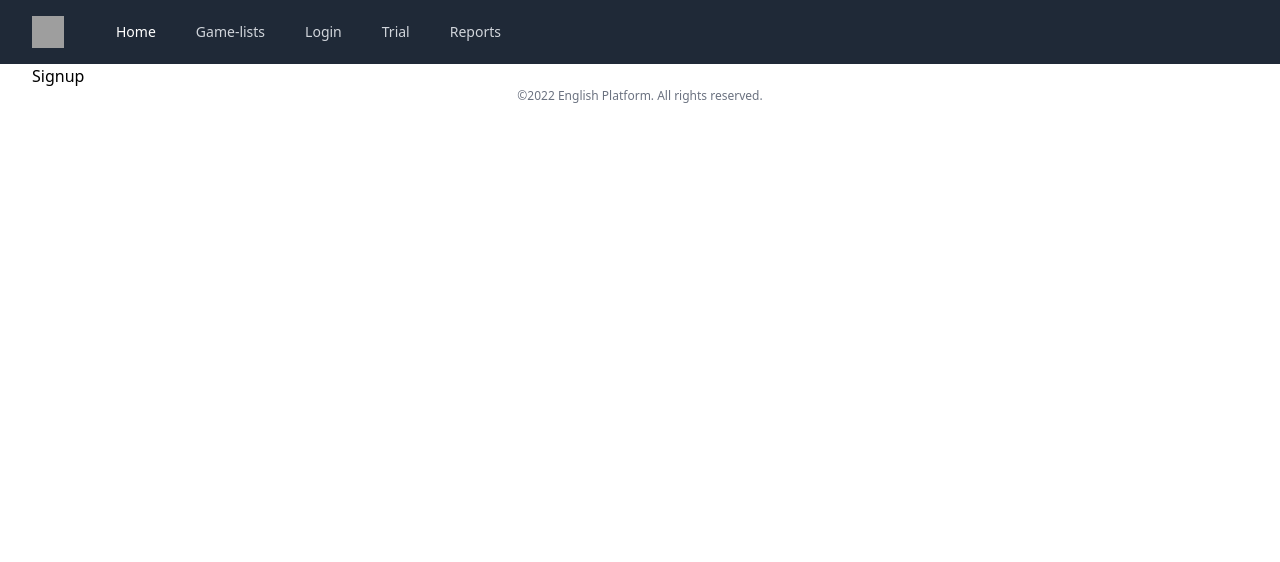
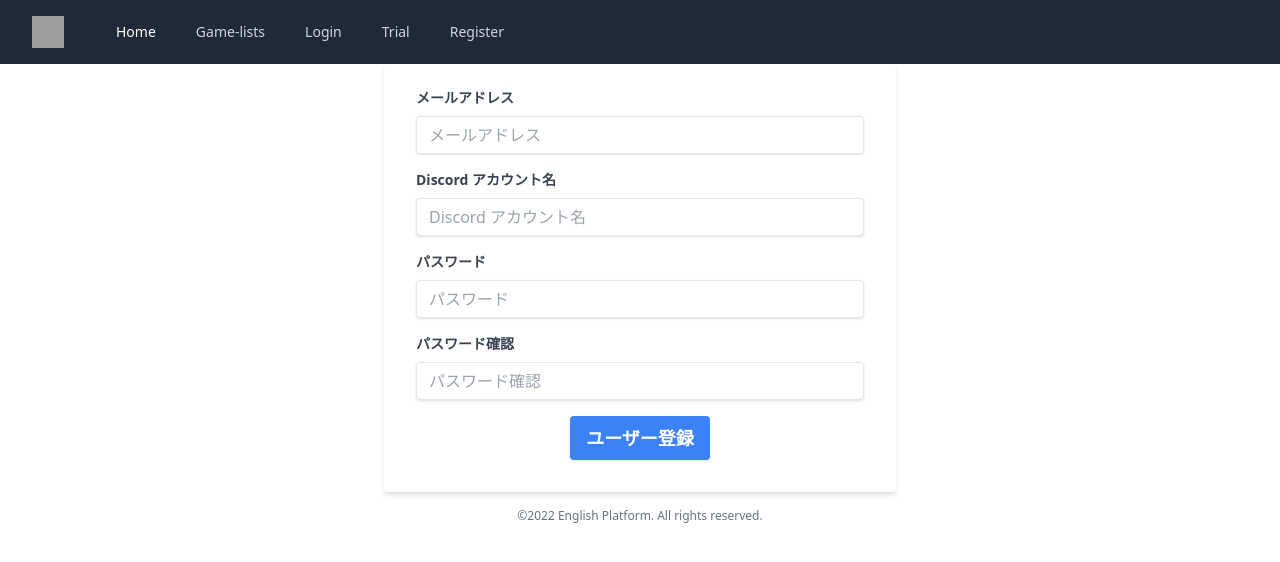
Before and after one commit to agub/english, a React (Create React App) app in the folder frontend/: page /register in a window 1280 px wide. Shown: the top 562 px of the page. Built offline with nearby package versions, Linux system fonts and the light colour scheme; grey boxes are pictures that could not be loaded.

Commit message:
TrialRegister and Register page

```diff
--- a/frontend/src/App.js
+++ b/frontend/src/App.js
@@ -7,7 +7,7 @@ import HomeScreen from './screens/HomeScreen'
 import LoginScreen from './screens/LoginScreen'
 import PostScreen from './screens/PostScreen'
 import RegisterScreen from './screens/RegisterScreen'
-import TrialScreen from './screens/TrialScreen'
+import TrialRegisterScreen from './screens/TrialRegisterScreen'
 
 function App() {
 	return (
@@ -20,7 +20,7 @@ function App() {
 				<Route path='/game' element={<GameScreen />} />
 				<Route path='/register' element={<RegisterScreen />} />
 				<Route path='/login' element={<LoginScreen />} />
-				<Route path='/trial' element={<TrialScreen />} />
+				<Route path='/trial' element={<TrialRegisterScreen />} />
 			</Routes>
 			<Footer />
 		</>
--- a/frontend/src/components/Nav.js
+++ b/frontend/src/components/Nav.js
@@ -49,10 +49,10 @@ function Nav() {
 									</Link>
 
 									<Link
-										to='/'
+										to='/register'
 										className='text-gray-300 hover:bg-gray-700 hover:text-white px-3 py-2 rounded-md text-sm font-medium'
 									>
-										Reports
+										Register
 									</Link>
 								</div>
 							</div>
--- a/frontend/src/components/common/InputField.js
+++ b/frontend/src/components/common/InputField.js
@@ -1,6 +1,14 @@
 import React from 'react'
 
-const InputField = ({ value, label, name, placeholder, type, onChange }) => (
+const InputField = ({
+	value,
+	label,
+	name,
+	placeholder,
+	type,
+	onChange,
+	max,
+}) => (
 	<>
 		{label && (
 			<label className='block text-gray-700 text-sm font-bold mb-2'>
@@ -8,6 +16,7 @@ const InputField = ({ value, label, name, placeholder, type, onChange }) => (
 			</label>
 		)}
 		<input
+			max={max}
 			required
 			type={type}
 			value={value}
--- a/frontend/src/data/games.js
+++ b/frontend/src/data/games.js
@@ -2,12 +2,18 @@ const games = [
 	{
 		_id: '1',
 		title: 'Minecraft (マインクラフト)',
-		numTeachers: 10,
 	},
 	{
 		_id: '2',
-		title: 'Apex Legends (エーペックスレジェンズ)',
-		numTeachers: 4,
+		title: 'あつまれ どうぶつの森',
+	},
+	{
+		_id: '3',
+		title: 'Among Us (アモングアス)',
+	},
+	{
+		_id: '4',
+		title: 'Fortnite (フォートナイト)',
 	},
 ]
 
--- a/frontend/src/screens/RegisterScreen.js
+++ b/frontend/src/screens/RegisterScreen.js
@@ -1,10 +1,110 @@
-import React from 'react'
+import React, { useState } from 'react'
+import Button from '../components/common/Button'
 import Container from '../components/common/Container'
+import FormContainer from '../components/common/FormContainer'
+import InputField from '../components/common/InputField'
 
 const RegisterScreen = () => {
+	const [inputValue, setInputValue] = useState({
+		email: '',
+		// ________________
+		fullName: '',
+		phoneNumber: '',
+		age: '',
+		consoleType: '',
+		gameTitle: '',
+		contactBy: '',
+		experience: '',
+		preferWeek: '',
+		preferTime: '',
+		rentMixer: '',
+		// ________________
+		password: '',
+		confirmPassword: '',
+		discordName: '',
+	})
+	const {
+		email,
+		fullName,
+		phoneNumber,
+		age,
+		consoleType,
+		gameTitle,
+		preferTime,
+		password,
+		confirmPassword,
+		discordName,
+	} = inputValue
+
+	console.log(inputValue)
+
+	const handleChange = (e) => {
+		const { name, value } = e.target
+		setInputValue((prev) => ({
+			...prev,
+			[name]: value,
+		}))
+	}
+
+	const submitHandler = () => {
+		console.log('submit')
+	}
+
 	return (
 		<Container>
-			<div>Signup</div>
+			<FormContainer onSubmit={submitHandler}>
+				<div className='mb-4'>
+					<InputField
+						type='email'
+						value={email}
+						name='email'
+						placeholder='メールアドレス'
+						label='メールアドレス'
+						onChange={handleChange}
+					/>
+				</div>
+				<div className='mb-4'>
+					<InputField
+						type='text'
+						value={discordName}
+						name='discordName'
+						placeholder='Discord アカウント名'
+						label='Discord アカウント名'
+						onChange={handleChange}
+					/>
+				</div>
+				<div className='mb-4'>
+					<InputField
+						type='password'
+						value={password}
+						name='password'
+						placeholder='パスワード'
+						label='パスワード'
+						onChange={handleChange}
+					/>
+				</div>
+				<div className='mb-4'>
+					<InputField
+						type='password'
+						value={confirmPassword}
+						name='confirmPassword'
+						placeholder='パスワード確認'
+						label='パスワード確認'
+						onChange={handleChange}
+					/>
+				</div>
+				<div className='flex items-center justify-center'>
+					<Button
+						type='submit'
+						bgColor='bg-blue-500'
+						textColor='text-white'
+						hoverColor='bg-blue-700'
+						size='sm'
+					>
+						ユーザー登録
+					</Button>
+				</div>
+			</FormContainer>
 		</Container>
 	)
 }
--- a/frontend/src/screens/TrialScreen.js
+++ b/frontend/src/screens/TrialRegisterScreen.js
@@ -1,18 +1,19 @@
 import React, { useState } from 'react'
 import { Link } from 'react-router-dom'
+import games from '../data/games'
 import Button from '../components/common/Button'
 import Container from '../components/common/Container'
 import FormContainer from '../components/common/FormContainer'
 import InputField from '../components/common/InputField'
 
-const data = [
-	{ title: 'Apex' },
-	{ title: 'あつ森' },
-	{ title: 'Minecraft (マインクラフト）' },
-	{ title: 'Call of duty (コールオブデゥーティー)' },
-	{ title: 'Monster Hunter (モンスターハンター)' },
-	{ title: 'Fortnite (フォートナイト)' },
-]
+// const data = [
+// 	{ title: 'Apex' },
+// 	{ title: 'あつ森' },
+// 	{ title: 'Minecraft (マインクラフト）' },
+// 	{ title: 'Call of duty (コールオブデゥーティー)' },
+// 	{ title: 'Monster Hunter (モンスターハンター)' },
+// 	{ title: 'Fortnite (フォートナイト)' },
+// ]
 const weeks = [
 	{ title: '月曜日', data: 'monday' },
 	{ title: '火曜日', data: 'tuesday' },
@@ -37,7 +38,7 @@ const experienceData = [
 	{ value: 4, title: 'それ以上' },
 ]
 
-const TrialScreen = () => {
+const TrialRegisterScreen = () => {
 	const [inputValue, setInputValue] = useState({
 		email: '',
 		fullName: '',
@@ -49,9 +50,17 @@ const TrialScreen = () => {
 		experience: '',
 		preferWeek: '',
 		preferTime: '',
+		rentMixer: '',
 	})
-	const { email, fullName, phoneNumber, age, gameTitle, preferTime } =
-		inputValue
+	const {
+		email,
+		fullName,
+		phoneNumber,
+		age,
+		consoleType,
+		gameTitle,
+		preferTime,
+	} = inputValue
 
 	console.log(inputValue)
 	const handleChange = (e) => {
@@ -105,6 +114,7 @@ const TrialScreen = () => {
 						type='number'
 						placeholder='参加する方のご年齢'
 						label='参加する方のご年齢'
+						max='99'
 						onChange={handleChange}
 					/>
 				</div>
@@ -113,20 +123,28 @@ const TrialScreen = () => {
 					<label className='block text-gray-700 text-sm font-bold mb-2'>
 						使用ゲーム
 					</label>
-					<input
+					{/* <input
 						required
-						className='shadow appearance-none border rounded w-full py-2 px-3 text-gray-700 leading-tight focus:outline-none focus:shadow-outline'
+						className='shadow border rounded py-2 px-3 text-gray-700 leading-tight focus:outline-none focus:shadow-outline'
 						type='text'
 						list='data'
 						name='gameTitle'
 						value={gameTitle}
 						onChange={handleChange}
-					/>
-					<datalist id='data'>
-						{data.map((item, key) => (
-							<option key={key} value={item.title} />
+					/> */}
+					<select
+						id='data'
+						name='gameTitle'
+						value={gameTitle}
+						onChange={handleChange}
+						className='shadow border w-full rounded py-2 px-3 text-gray-700 leading-tight focus:outline-none focus:shadow-outline'
+					>
+						{games.map((item, key) => (
+							<option key={key} value={item.title}>
+								{item.title}
+							</option>
 						))}
-					</datalist>
+					</select>
 				</div>
 				{/* ______________________________________________________________________________________________________ */}
 				<div className='mb-6 flex items-start flex-col'>
@@ -214,7 +232,7 @@ const TrialScreen = () => {
 							value={preferTime}
 							name='preferTime'
 							type='number'
-							maxLength={2}
+							max='24'
 							onChange={handleChange}
 							placeholder='XX'
 							className='shadow appearance-none border rounded w-24 py-2 px-3 text-gray-700 leading-tight focus:outline-none focus:shadow-outline'
@@ -224,6 +242,49 @@ const TrialScreen = () => {
 					</div>
 					*24時間表記でお願いします。
 				</div>
+				{/* ______________________________________________________________________________________________________ */}
+				{(consoleType === 'ps4' || consoleType === 'switch') && (
+					<div className='mb-6 flex items-start flex-col'>
+						<label className='block text-gray-700 text-sm font-bold mb-2'>
+							パソコン以外での受講者はヘットフォンで先生との会話とゲームの音声の同時再生する端末が必要になります。
+							<br />
+							ゲームの端末以外に、パソコンまたは携帯電話でDiscord(専用通話アプリ)を使いながら受講するために
+							の機械はお持ちですか？ &nbsp;
+							*ボイスミキサー、スプリッターなど
+						</label>
+						<div>
+							<input
+								required
+								name='rentMixer'
+								value={false}
+								type='radio'
+								onChange={handleChange}
+							/>
+							<label>持っている or 自分で購入する</label>
+						</div>
+						<div>
+							<input
+								required
+								name='rentMixer'
+								value={true}
+								type='radio'
+								onChange={handleChange}
+							/>
+							<label>レンタルする ¥500</label>
+						</div>
+						<div>
+							<input
+								required
+								name='rentMixer'
+								value=''
+								type='radio'
+								onChange={handleChange}
+							/>
+							<label>わからない</label>
+						</div>
+					</div>
+				)}
+
 				<div className='flex items-center justify-center'>
 					<Button
 						type='submit'
@@ -240,4 +301,4 @@ const TrialScreen = () => {
 	)
 }
 
-export default TrialScreen
+export default TrialRegisterScreen
```
